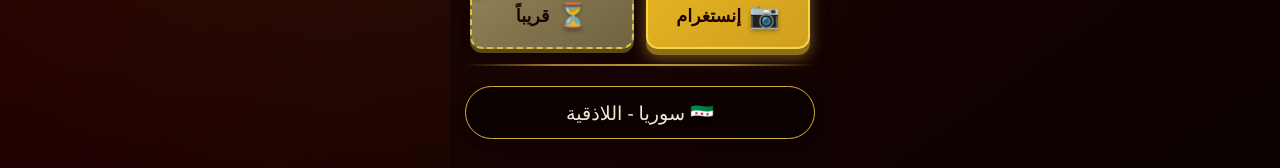
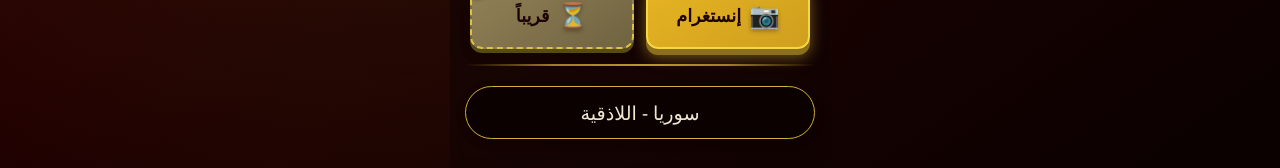
Before and after one commit to sairbirro/sairbirro-mohmmad.github.io, a plain HTML site: page index.html in a window 1280 px wide. Shown: the part 629-797 px from the top of the page. Drawn offline with Linux system fonts and the light colour scheme.

Commit message:
Remove emoji from location text in index.html

```diff
--- a/index.html
+++ b/index.html
@@ -496,7 +496,7 @@
                 <div class="gold-divider"></div>
 
                 <!-- موقع سوريا - اللاذقية -->
-                <div class="location-text">🇸🇾 سوريا - اللاذقية</div>
+                <div class="location-text"> سوريا - اللاذقية</div>
             </div>
         </div>
     </div>
```
